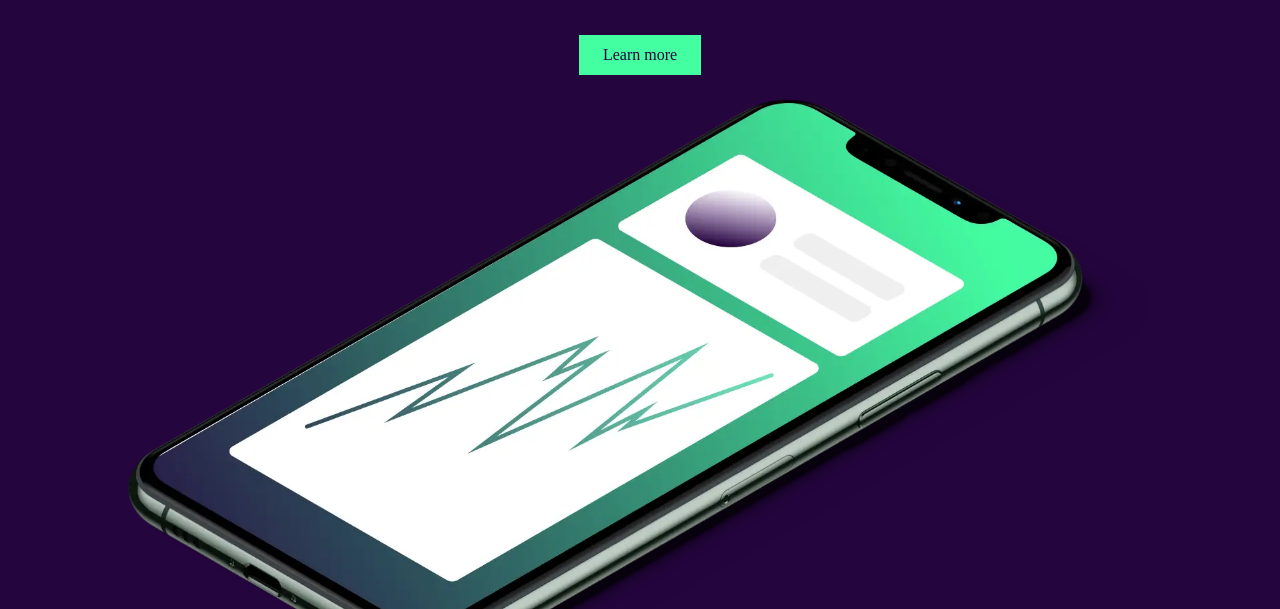
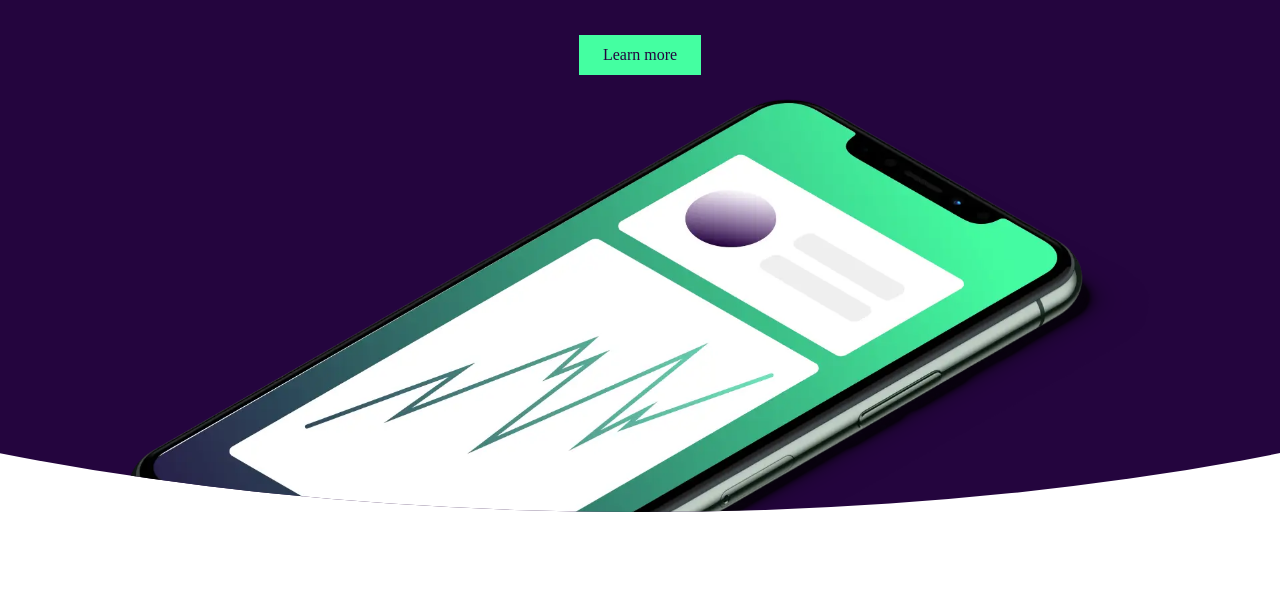
Before and after one commit to Afeez-Ola/workit-landing-page-refix, a plain HTML site: page index.html in a window 1280 px wide. Shown: the part 191-800 px from the top of the page. Drawn offline with Linux system fonts and the light colour scheme.

Commit message:
I'm stuck See you tomorrow

```diff
--- a/css/styles.css
+++ b/css/styles.css
@@ -30,4 +30,7 @@
   src: url('/assets/fonts/static/WorkSans-Regular.ttf') format('woff2');
  }
 
+ .clip-custom {
+clip-path: ellipse(100% 50% at 50% 30%);}
+
 }
--- a/index.html
+++ b/index.html
@@ -13,7 +13,7 @@
 
 <body>
   <div class="flex flex-col items-center justify-center w-full h-full ">
-    <div class="w-full bg-purple-dark">
+    <div class="relative w-full bg-purple-dark clip-custom">
       <div class="container flex flex-row justify-between mt-8 mb-14 nav">
         <a href="#"><img src="assets/images/logo-light.svg" alt="logo-dark"></a>
         <a class="text-lg leading-6 text-white underline font-default decoration-green decoration-solid decoration-4 underline-offset-8 font-manrope" href="#">Apply for access</a>
@@ -23,7 +23,7 @@
           <h1 class="text-5xl font-bold text-white font-fraunces">Data <span class="underline decoration-green decoration-solid decoration-4 underline-offset-8">tailored</span> to your needs.</h1>
           <a class="px-6 py-2 text-base bg-green text-purple-dark font-default font-manrope" href="#">Learn more</a>
         </div>
-        <img src="assets/images/image-hero.webp" alt="image-hero" class="hero_image">
+        <img src="assets/images/image-hero.webp" alt="image-hero" class="relative z-10 hero_image">
       </div>
     </div>
 
--- a/tailwind.config.js
+++ b/tailwind.config.js
@@ -13,7 +13,9 @@ module.exports = {
       },
       textUnderlineOffset: {
         8: '8px',
-      }
+      },
+
+
     },
     container: {
       center: true,
@@ -35,8 +37,9 @@ module.exports = {
       bold: 600,
       extrabold: 700,
       default: 400
-    }
+    },
+
 
   },
-  plugins: [],
+  plugins: [require('tailwind-clip-path')],
 }
```
Also changed, not shown: css/output.css.
